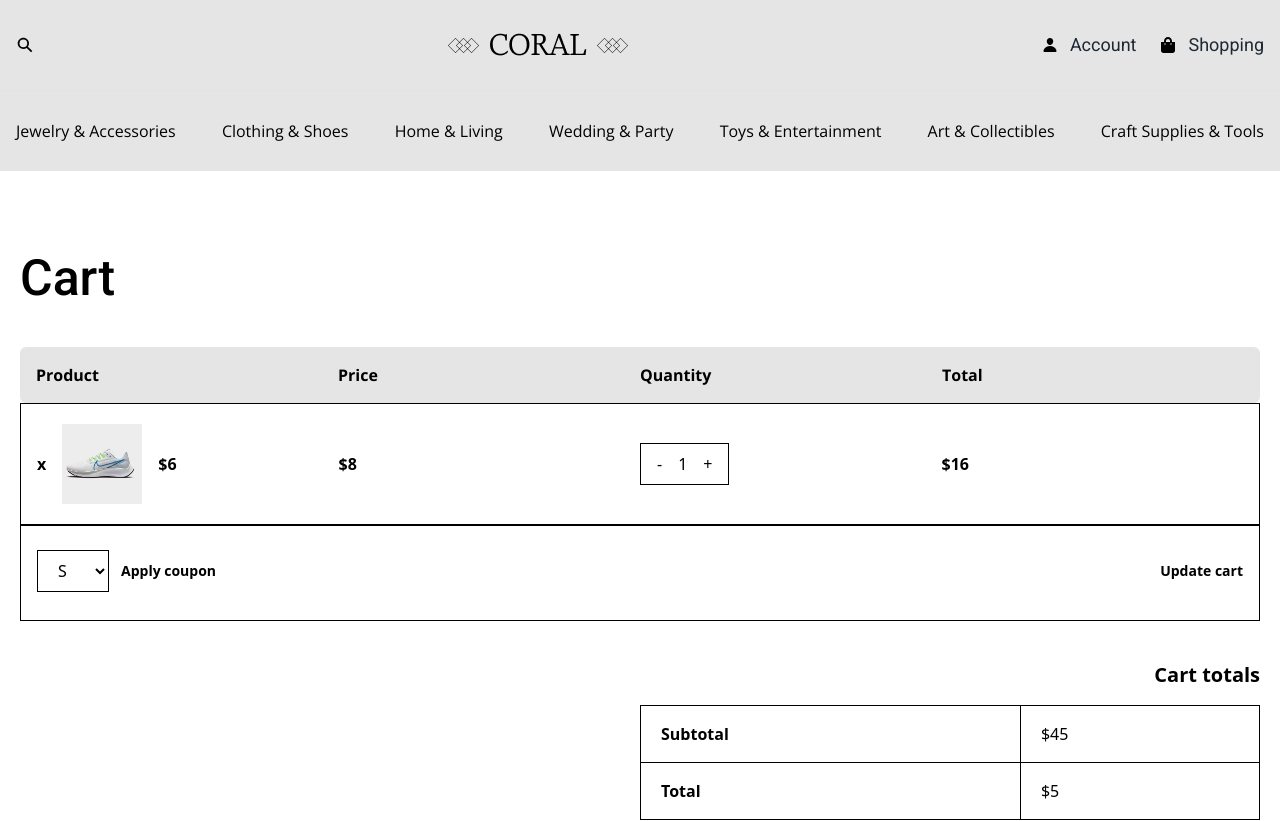
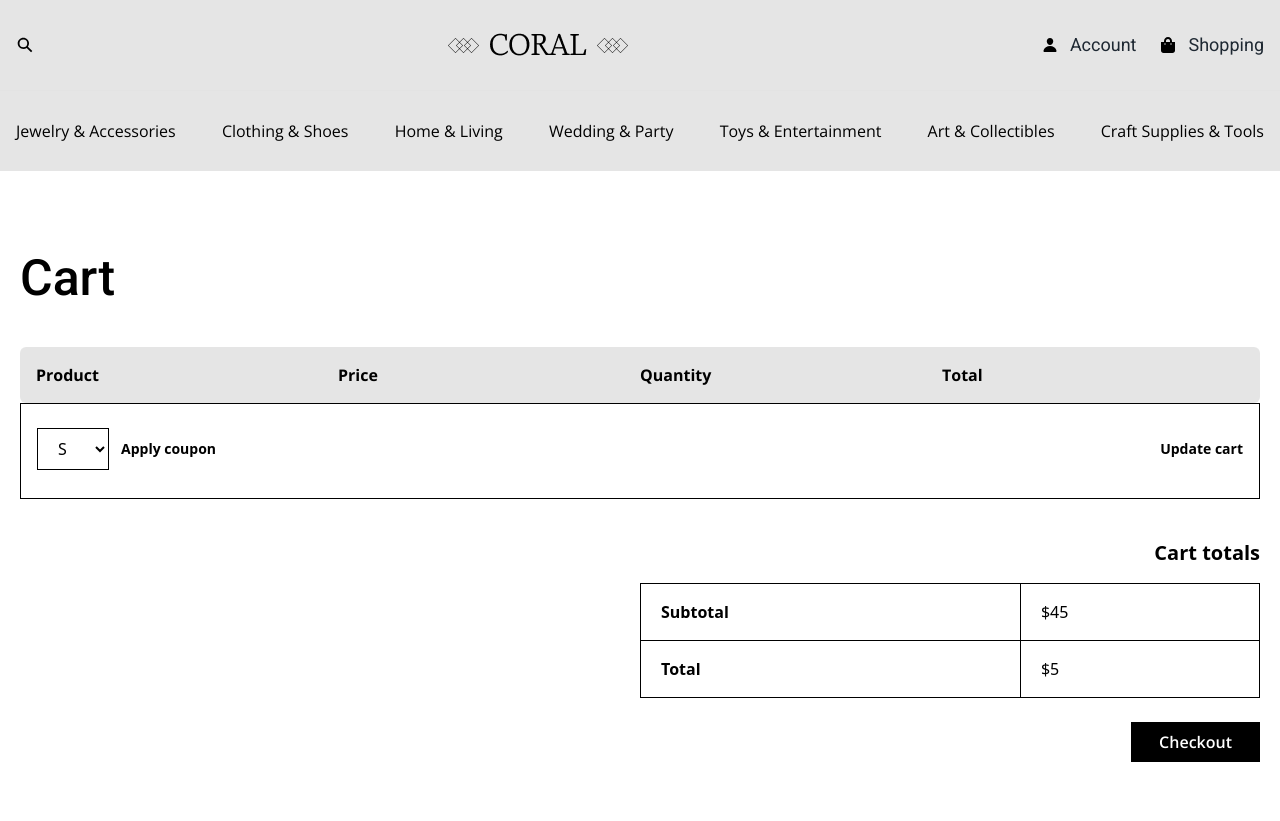
Before and after one commit to mdsalathossain0/Coral_e_commerce, a React (Vite) app: page /cartpage in a window 1280 px wide. Shown: the top 821 px of the page. Built offline with nearby package versions, Linux system fonts and the light colour scheme.

Commit message:
cart page done

```diff
--- a/src/layouts/Header.jsx
+++ b/src/layouts/Header.jsx
@@ -77,7 +77,7 @@ const Header = () => {
 
 
                                 <div className='flex gap-x-3 lg:gap-x-5 pt-12 lg:pt-20 pb-12 lg:pb-20 justify-center'>
-                                    <Link to='/cartpage'><button className='text-sm font-bold font-san py-4 px-3 md:px-8 lg:px-10 text-black bg-white border border-transparent hover:bg-transparent hover:text-white hover:border-white'>View cart</button></Link>
+                                    <Link onClick={() => (setShow(false))} to='/cartpage'><button className='text-sm font-bold font-san py-4 px-3 md:px-8 lg:px-10 text-black bg-white border border-transparent hover:bg-transparent hover:text-white hover:border-white'>View cart</button></Link>
                                     <button className='text-sm font-bold font-san py-4 px-3 md:px-8 lg:px-10 text-black bg-white border border-transparent hover:bg-transparent hover:text-white hover:border-white'>Checkout</button>
                                 </div>
                                 <p className='text-lg md:text-xl lg:text-2xl text-white font-semibold py-5 text-right pr-5 '>Total: $50</p>
--- a/src/pages/CartPage.jsx
+++ b/src/pages/CartPage.jsx
@@ -5,12 +5,24 @@ import Flex from '../components/Flex'
 import Image from '../components/Image'
 
 import image1 from '../assets/12.png'
+import { useDispatch, useSelector } from 'react-redux'
+import { decrement, increment } from '../slice/addToCard'
 
 const CartPage = () => {
+  let dispatch = useDispatch()
+  let data = useSelector((state) => state.cart.value)
+
+  let handleIncrement = (item) => {
+    dispatch(increment(item))
+  }
+
+  let handleDecrement = (item) => {
+    dispatch(decrement(item))
+  }
   return (
     <section className='py-10 lg:py-20 px-5 '>
       <Container>
-    <Heading text='Cart' className='pb-10'/>
+        <Heading text='Cart' className='pb-10' />
 
 
         <Flex className='hidden md:flex justify-between bg-third py-4 px-4 rounded-md'>
@@ -21,29 +33,33 @@ const CartPage = () => {
         </Flex>
 
 
-      <Flex  className='flex flex-col md:flex-row items-start md:items-center border border-sixth py-5 px-4 gap-4 md:gap-0'>
+        {
+          data.map(item => (
+            <Flex className='flex flex-col md:flex-row items-start md:items-center border border-sixth py-5 px-4 gap-4 md:gap-0'>
               <div className='flex items-center gap-4 w-full md:w-1/4'>
                 <div className='text-base text-black font-bold cursor-pointer'>x</div>
-          <div className='w-[80px] h-[80px]'><Image className='w-full h-full object-cover' src={image1} /></div>
-          <p className='text-base text-black font-bold'>$6</p>
+                <div className='w-[80px] h-[80px]'><Image className='w-full h-full object-cover' src={item.image} /></div>
+                <p className='text-base text-black font-bold'>{item.title}</p>
               </div>
 
               <div className='w-full md:w-1/4 pt-2 md:pt-0'>
-          <h5 className='text-base text-black font-bold'>$8</h5>
+                <h5 className='text-base text-black font-bold'>${item.price}</h5>
               </div>
 
               <div className='w-full md:w-1/4 pt-2 md:pt-0'>
                 <div className='flex items-center justify-start gap-x-4 border border-sixth px-4 py-2 w-fit'>
-            <p  className='cursor-pointer'>-</p>
-            <p>1</p>
-            <p  className='cursor-pointer'>+</p>
+                  <p onClick={() => handleDecrement(item)} className='cursor-pointer'>-</p>
+                  <p>{item.quantity}</p>
+                  <p onClick={() => handleIncrement(item)} className='cursor-pointer'>+</p>
                 </div>
               </div>
 
               <div className='w-full md:w-1/4 pt-2 md:pt-0'>
-          <h5 className='text-base text-black font-bold'>$16</h5>
+                <h5 className='text-base text-black font-bold'>${item.quantity * item.price}</h5>
               </div>
             </Flex>
+          ))
+        }
 
 
         <Flex className='flex-col md:flex-row justify-between items-start md:items-center gap-5 pt-6 pb-7 border border-sixth px-4'>
```
Lines whose indentation alone changed are shown as unchanged.
